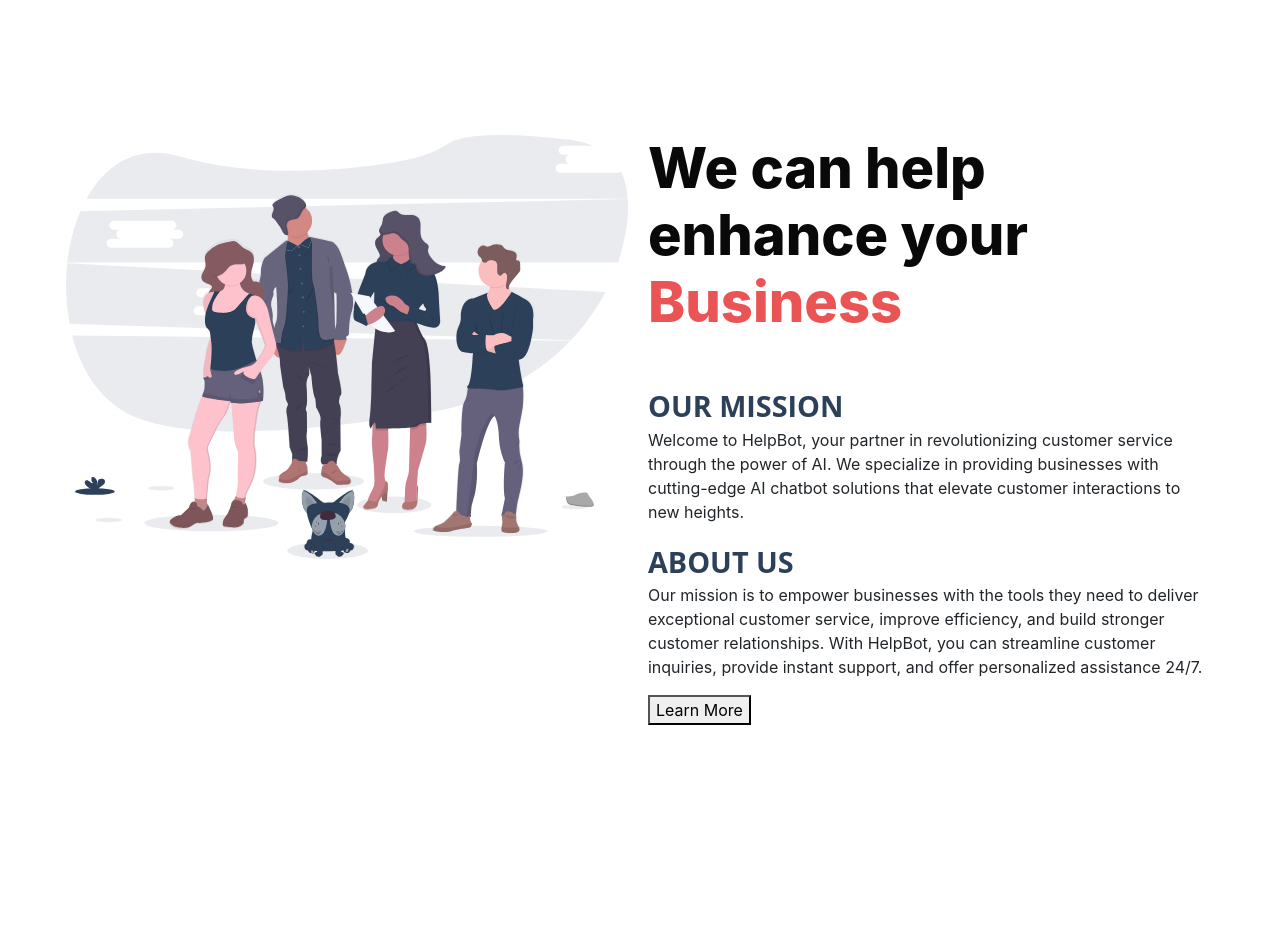
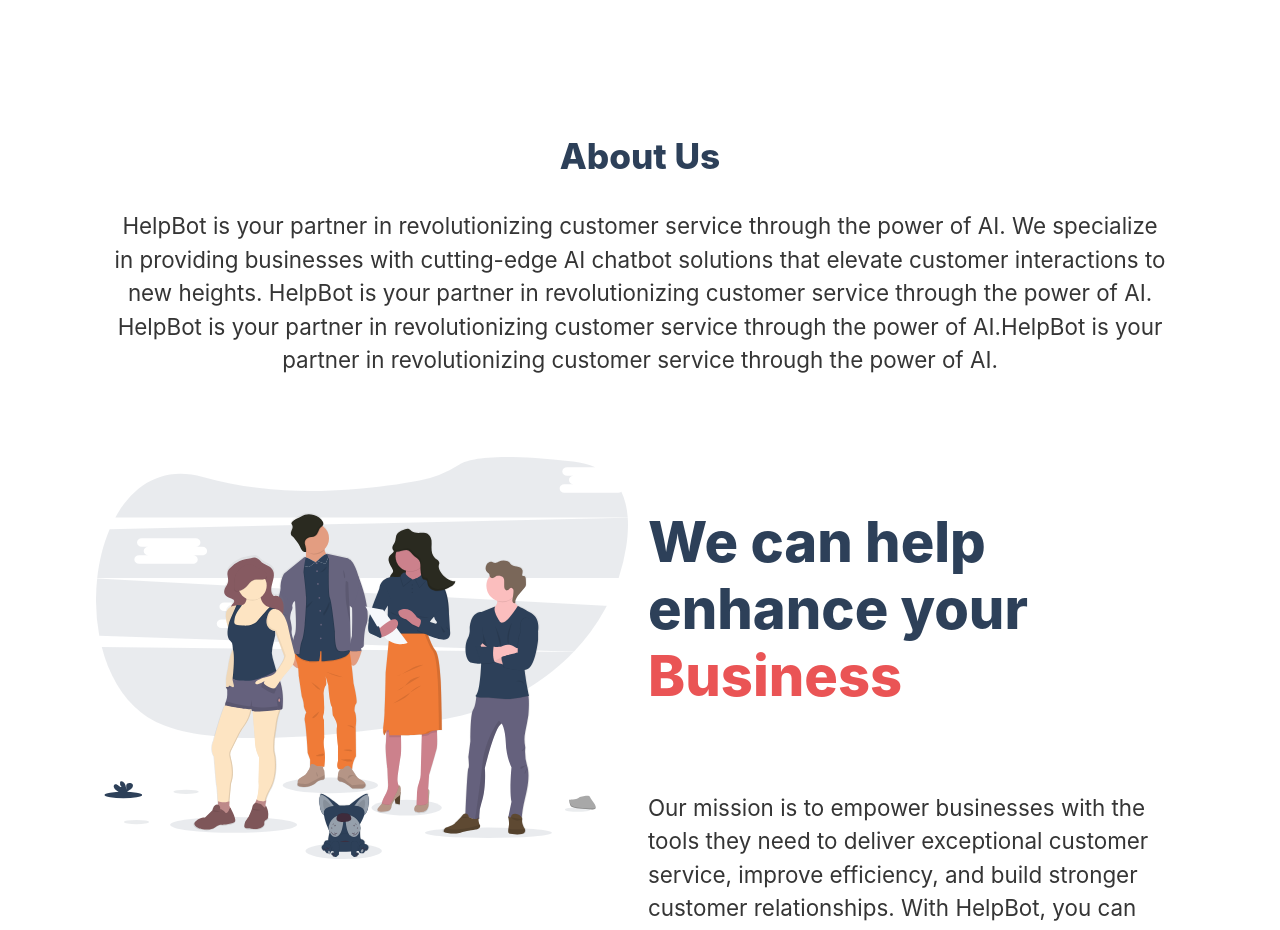
Before and after one commit to Cyriacusifeco/helpbot, a React (Vite) app: page / in a window 1280 px wide. Shown: the part 900-1830 px from the top of the page. Before the commit the page ends 1673 px from the top, so only its background shows below. Built offline with nearby package versions, Linux system fonts and the light colour scheme.

Commit message:
About Section

```diff
--- a/src/component/HomePage/About/About.css
+++ b/src/component/HomePage/About/About.css
@@ -1,6 +1,10 @@
 @import url(../../../index.css);
-.section-about-us {
+.section-about {
+  padding: 2rem;
 }
 .headerHighlight {
   color: var(--color-red);
 }
+.p-1 {
+  margin-top: 3rem;
+}
--- a/src/component/HomePage/About/About.jsx
+++ b/src/component/HomePage/About/About.jsx
@@ -4,7 +4,22 @@ import team from '../../../assets/about.svg';
 
 const About = () => {
   return (
-    <section className="section-about-us overflow-hidden py-5" id="about">
+    <section className="section-about overflow-hidden py-5" id="about">
+      <div className="about-text">
+        <h1 className="section-header-title">About Us</h1>
+        <div className="section-body">
+          <p className="section-text-center">
+            HelpBot is your partner in revolutionizing customer service through
+            the power of AI. We specialize in providing businesses with
+            cutting-edge AI chatbot solutions that elevate customer interactions
+            to new heights. HelpBot is your partner in revolutionizing customer
+            service through the power of AI. HelpBot is your partner in
+            revolutionizing customer service through the power of AI.HelpBot is
+            your partner in revolutionizing customer service through the power
+            of AI.
+          </p>
+        </div>
+      </div>
       <div className="row">
         <div className="row col-md-11 mx-auto">
           <div className="col-md-6 img">
@@ -12,7 +27,7 @@ const About = () => {
               <img src={team} alt="" className="img-fluid" />
             </Fade>
           </div>
-          <div className="col-md-6 ps-2">
+          <div className="col-md-6 ps-2 p-1">
             <Fade duration={2000} right>
               <header className="section-header">
                 <h1 className="headerTitle section-title">
@@ -20,24 +35,15 @@ const About = () => {
                   <span className="headerHighlight">Business</span>
                 </h1>
               </header>
-              <p className="miniTitle section-tagline">Our Mission</p>
-              <div className="section-body">
-                <p className="headerContent">
-                  Welcome to HelpBot, your partner in revolutionizing customer
-                  service through the power of AI. We specialize in providing
-                  businesses with cutting-edge AI chatbot solutions that elevate
-                  customer interactions to new heights.
-                </p>
-                <p className="miniTitle section-tagline">About Us</p>
-                <p>
-                  Our mission is to empower businesses with the tools they need
-                  to deliver exceptional customer service, improve efficiency,
-                  and build stronger customer relationships. With HelpBot, you
-                  can streamline customer inquiries, provide instant support,
-                  and offer personalized assistance 24/7.
-                </p>
-                <button className="branBtn">Learn More</button>
-              </div>
+              {/* <p className="miniTitle section-tagline">Our Mission</p> */}
+              <p className="section-body section-text">
+                Our mission is to empower businesses with the tools they need to
+                deliver exceptional customer service, improve efficiency, and
+                build stronger customer relationships. With HelpBot, you can
+                streamline customer inquiries, provide instant support, and
+                offer personalized assistance 24/7.
+              </p>
+              <button className="btn-1">Learn More</button>
             </Fade>
           </div>
         </div>
--- a/src/index.css
+++ b/src/index.css
@@ -58,12 +58,14 @@ main {
 
   --section-padding: 5rem 0;
   --section-header-padding: 0 0 3rem;
+  --section-header-font-size: var(--font-size-x-large);
   --section-header-align: left;
+  --section-header-title-align: center;
   --section-title-font-size: var(--font-size-xx-large);
   --section-title-font-weight: 800;
   --section-title-line-height: 1.2;
   --section-title-margin: 0;
-  --section-title-color: var(--color-black);
+  --section-title-color: var(--color-primary);
   --section-tagline-transform: uppercase;
   --section-tagline-color: var(--color-primary);
   --section-tagline-font-family: var(--font-family-title);
@@ -98,6 +100,15 @@ body {
   text-align: var(--section-header-align);
   padding: var(--section-header-padding);
 }
+.section-header-title {
+  font-size: var(--section-header-font-size);
+  margin: var(--section-title-margin);
+  color: var(--section-title-color);
+  font-weight: var(--section-title-font-weight);
+  text-align: var(--section-header-title-align);
+  line-height: var(--section-title-line-height);
+  margin: var(--section-title-margin);
+}
 .section-title {
   font-size: var(--section-title-font-size);
   font-weight: var(--section-title-font-weight);
@@ -113,3 +124,28 @@ body {
   margin: var(--section-tagline-margin);
   font-size: var(--section-tagline-font-size);
 }
+.section-body {
+  padding: var(--section-body-padding);
+}
+.section-footer {
+  padding: var(--section-footer-padding);
+  text-align: var(--section-footer-align);
+}
+
+[data-section-theme='dark'] {
+  --button-color: var(--color-white);
+  --text-color: var(--color-white);
+  --section-title-color: var(--color-white);
+  background: var(--color-dark-grey);
+}
+.section-text-center {
+  text-align: center;
+  padding: 0 5rem;
+  font-size: var(--font-size-medium);
+  color: var(--color-dark-grey);
+}
+.section-text {
+  text-align: left;
+  font-size: var(--font-size-medium);
+  color: var(--color-dark-grey);
+}
```
Also changed, not shown: src/assets/about.svg, src/assets/bg.png (added).
